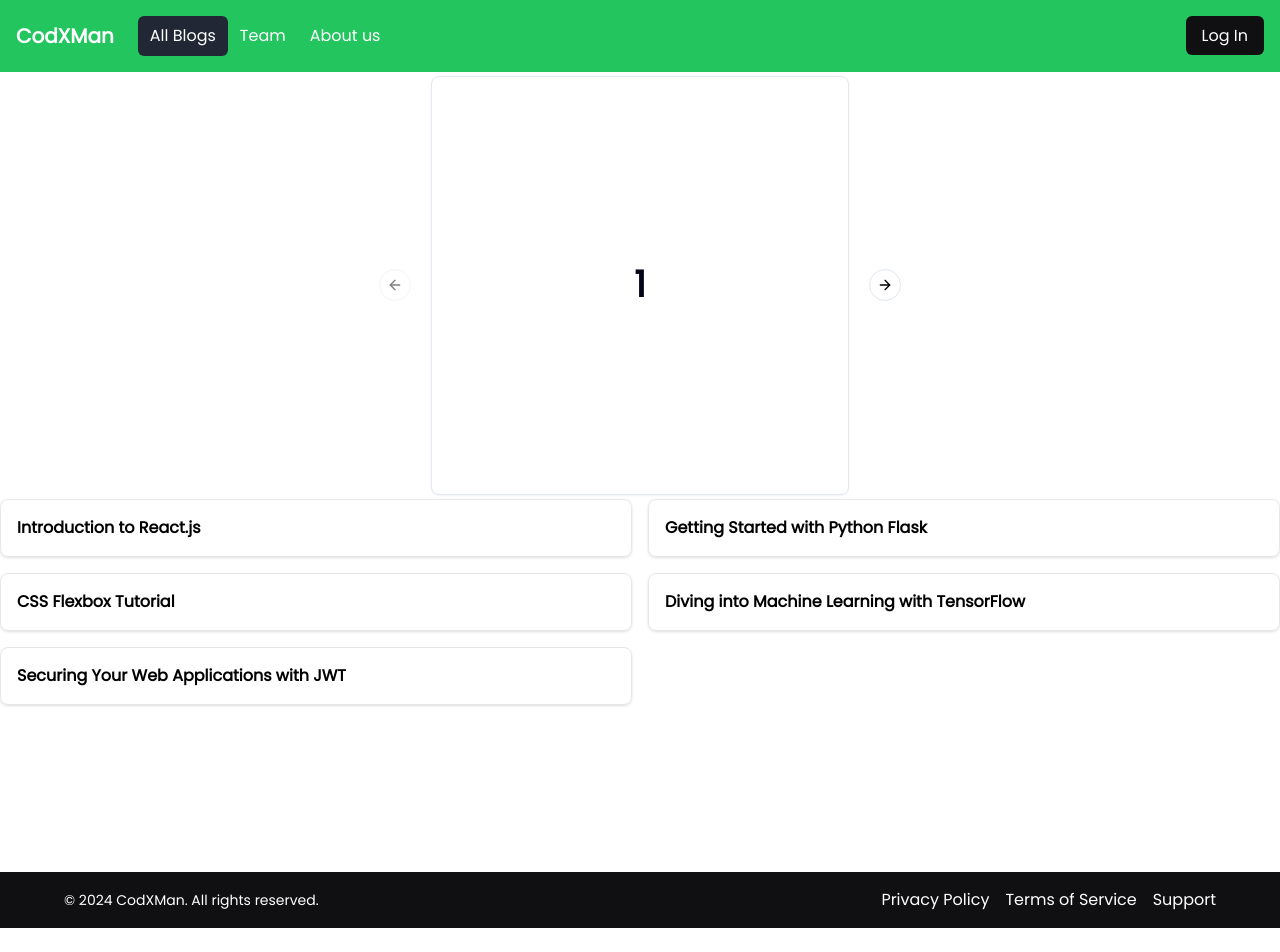
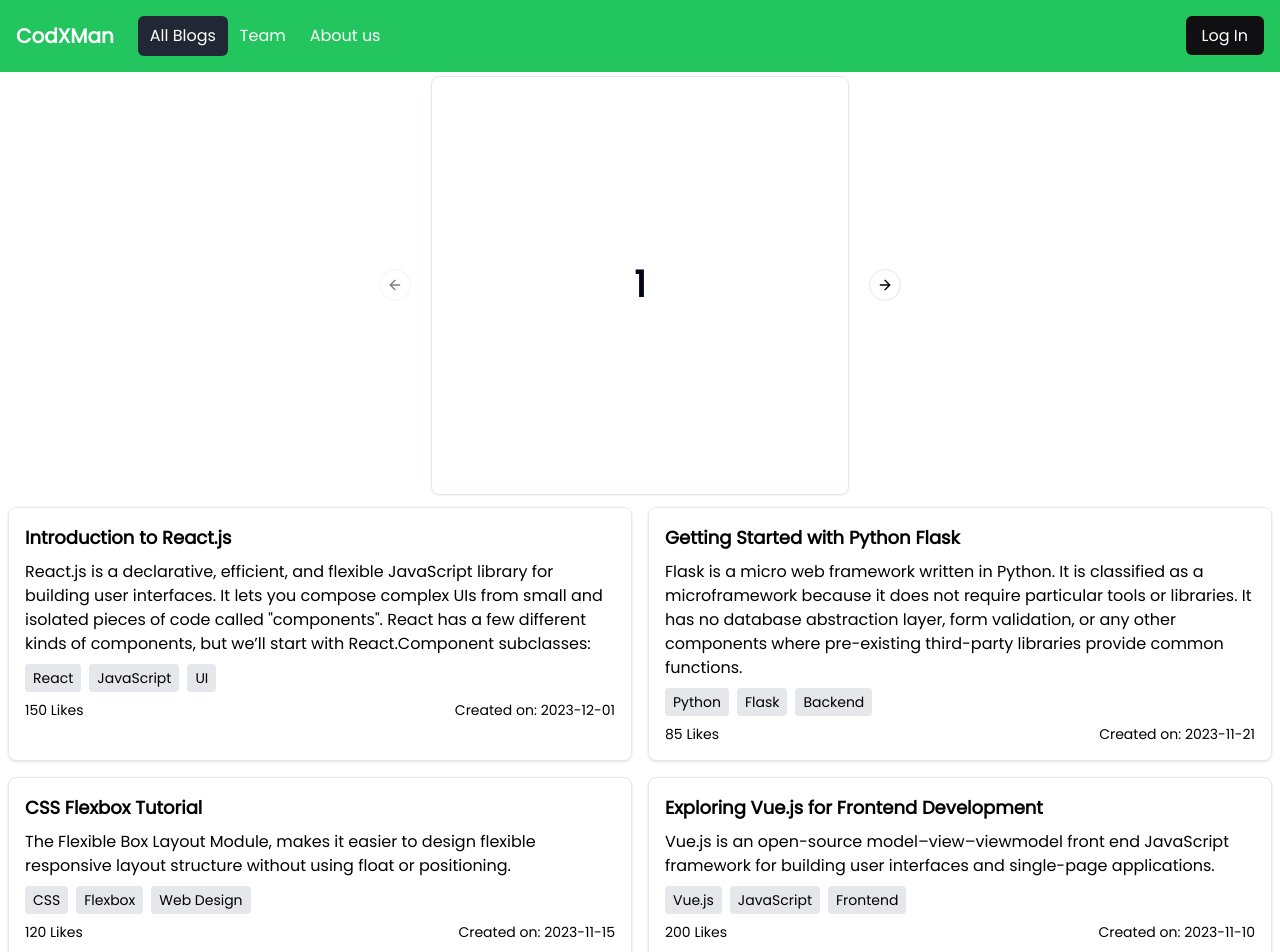
Before and after one commit to ERENxJEAGER11/Appian-blog, a React (Vite) app in the folder client/: page / in a window 1280 px wide. Shown: the top 952 px of the page. Before the commit the page ends 928 px from the top, so only its background shows below. Built offline with nearby package versions, Linux system fonts and the light colour scheme.

Commit message:
feat + style: 👌Added Home, Post Layout and style_V-1

```diff
--- a/client/src/App.jsx
+++ b/client/src/App.jsx
@@ -7,6 +7,7 @@ import Navbar from './components/Navigation/Navbar';
 import AboutUs from './components/UI/AboutUs';
 import Team from './components/UI/Team';
 import Footer from './components/Layout/Footer';
+import PostDetailPage from './components/UI/Post/PostDetailPage';
 
 export const router = createBrowserRouter([
   {
@@ -20,6 +21,7 @@ export const router = createBrowserRouter([
       },
       { path: '/about-us', element: <AboutUs /> },
       { path: '/team', element: <Team /> },
+      { path: '/post/:id', element: <PostDetailPage /> },
       { path: '/login', element: <LoginForm /> },
       { path: '/register', element: <RegisterForm /> },
     ],
--- /dev/null
+++ b/client/src/components/UI/Loader.jsx
@@ -0,0 +1,11 @@
+import React from 'react';
+
+const Loader = () => {
+  return (
+    <div className='flex justify-center items-center min-h-screen'>
+      <div className='animate-spin rounded-full h-32 w-32 border-b-2 border-primary-500'></div>
+    </div>
+  );
+};
+
+export default Loader;
--- a/client/src/components/UI/Modal.jsx
+++ b/client/src/components/UI/Modal.jsx
@@ -0,0 +1,7 @@
+import React from 'react';
+
+const Modal = () => {
+  return <div>Modal</div>;
+};
+
+export default Modal;
--- a/client/src/components/UI/Post/PostCard.jsx
+++ b/client/src/components/UI/Post/PostCard.jsx
@@ -1,9 +1,24 @@
 import React from 'react';
+import { Link } from 'react-router-dom';
 
 const PostCard = ({ data }) => {
   return (
-    <div className='p-4 border rounded-lg shadow'>
-      <h3 className='font-bold'>{data.title}</h3>
+    <div className='p-4 border rounded-lg shadow space-y-2'>
+      <Link to={`/post/${data.id}`} className='hover:text-blue-600'>
+        <h3 className='text-lg font-bold'>{data.title}</h3>
+      </Link>
+      <p>{data.content}</p>
+      <div className='flex flex-wrap gap-2'>
+        {data.tags.map((tag) => (
+          <span key={tag} className='bg-gray-200 text-sm px-2 py-1 rounded'>
+            {tag}
+          </span>
+        ))}
+      </div>
+      <div className='flex justify-between items-center text-sm'>
+        <span>{data.likes} Likes</span>
+        <span>Created on: {data.created}</span>
+      </div>
     </div>
   );
 };
--- /dev/null
+++ b/client/src/components/UI/Post/PostDetailPage.jsx
@@ -0,0 +1,86 @@
+import React, { useState, useEffect } from 'react';
+import { useParams } from 'react-router-dom';
+import { PostsData } from './PostList';
+import Loader from './../Loader';
+
+const PostDetailPage = () => {
+  const { id } = useParams();
+  const [post, setPost] = useState(null);
+  const [loading, setLoading] = useState(true);
+  const [error, setError] = useState('');
+
+  useEffect(() => {
+    try {
+      setTimeout(() => {
+        const postId = Number(id);
+        const foundPost = PostsData.find((post) => post.id === postId);
+        if (foundPost) {
+          setPost(foundPost);
+        } else {
+          setError('Post not found');
+        }
+        setLoading(false);
+      }, 1000);
+    } catch (e) {
+      setError('An error occurred while fetching the post');
+      setLoading(false);
+    }
+  }, [id]);
+
+  if (loading) {
+    return <Loader />;
+  }
+
+  if (error) {
+    return <div className='text-center'>{error}</div>;
+  }
+
+  if (!post) {
+    return <div className='text-center'>Post not found</div>;
+  }
+
+  return (
+    <div className='min-h-screen bg-dark-200 text-light-900 flex flex-col justify-center items-center px-4 py-8'>
+      <div className='max-w-2xl w-full bg-dark-300 rounded-lg shadow-md overflow-hidden'>
+        <div className='p-5'>
+          <h2 className='text-2xl font-bold text-light-900 mb-4'>
+            {post.title}
+          </h2>
+          <div className='border-b border-light-700 pb-4 mb-4'>
+            <p>{post.content}</p>
+          </div>
+          <div className='border-b border-light-700 pb-4 mb-4'>
+            <pre className='bg-dark-200 text-light-900 p-3 rounded'>
+              <code>{post.code}</code>
+            </pre>
+          </div>
+          <div className='flex'>
+            {post.images.map((image, index) => (
+              <img
+                key={index}
+                src={image}
+                alt={`Visual representation ${index + 1}`}
+                className='mb-4 pr-4'
+              />
+            ))}
+          </div>
+          <div className='flex flex-wrap gap-2'>
+            {post.tags.map((tag, index) => (
+              <span
+                key={index}
+                className='bg-primary-100 text-primary-500 px-3 py-1 rounded-full text-sm'
+              >
+                {tag}
+              </span>
+            ))}
+          </div>
+          <div className='text-sm text-light-700 mt-4'>
+            Published on: {post.date}
+          </div>
+        </div>
+      </div>
+    </div>
+  );
+};
+
+export default PostDetailPage;
--- a/client/src/components/UI/Post/PostList.jsx
+++ b/client/src/components/UI/Post/PostList.jsx
@@ -1,55 +1,131 @@
 import React from 'react';
 import PostCard from './PostCard';
 
-const PostsData = [
+export const PostsData = [
   {
+    id: 1,
     title: 'Introduction to React.js',
-    content: 'React.js is a JavaScript library for building user interfaces...',
-    code: 'function App() {\n  return <div>Hello, React!</div>;\n}',
-    images: ['react_logo.png', 'react_component.png'],
-    tags: ['React', 'JavaScript', 'Web Development'],
+    content:
+      'React.js is a declarative, efficient, and flexible JavaScript library for building user interfaces. It lets you compose complex UIs from small and isolated pieces of code called "components". React has a few different kinds of components, but we’ll start with React.Component subclasses:',
+    code: `class Welcome extends React.Component {
+  render() {
+    return <h1>Hello, {this.props.name}</h1>;
+  }
+}`,
+    images: [
+      'https://picsum.photos/200/300?random=1',
+      'https://picsum.photos/200/300?random=1',
+    ],
+    tags: ['React', 'JavaScript', 'UI'],
     date: '2024-01-26',
+    likes: 150,
+    created: '2023-12-01',
   },
   {
+    id: 2,
     title: 'Getting Started with Python Flask',
-    content: 'Flask is a lightweight web application framework for Python...',
-    code: "from flask import Flask\napp = Flask(__name__)\n\n@app.route('/')\ndef hello():\n    return 'Hello, Flask!'",
-    images: ['flask_logo.png', 'flask_app.png'],
-    tags: ['Python', 'Flask', 'Web Development'],
+    content:
+      'Flask is a micro web framework written in Python. It is classified as a microframework because it does not require particular tools or libraries. It has no database abstraction layer, form validation, or any other components where pre-existing third-party libraries provide common functions.',
+    code: `from flask import Flask
+app = Flask(__name__)
+
+@app.route('/')
+def hello_world():
+    return 'Hello, World!'`,
+    images: [
+      'https://picsum.photos/200/300?random=1',
+      'https://picsum.photos/200/300?random=1',
+    ],
+    tags: ['Python', 'Flask', 'Backend'],
     date: '2024-01-25',
+    likes: 85,
+    created: '2023-11-21',
   },
   {
+    id: 3,
     title: 'CSS Flexbox Tutorial',
     content:
-      'Flexbox is a layout model in CSS that allows you to design complex layouts more efficiently...',
-    code: '.container {\n  display: flex;\n  justify-content: space-between;\n  align-items: center;\n}',
-    images: ['css_flexbox.png', 'flexbox_example.png'],
-    tags: ['CSS', 'Web Development'],
+      'The Flexible Box Layout Module, makes it easier to design flexible responsive layout structure without using float or positioning.',
+    code: `.container {
+  display: flex;
+  justify-content: space-between;
+  align-items: center;
+}`,
+    images: [
+      'https://picsum.photos/200/300?random=1',
+      'https://picsum.photos/200/300?random=1',
+    ],
+    tags: ['CSS', 'Flexbox', 'Web Design'],
     date: '2024-01-24',
+    likes: 120,
+    created: '2023-11-15',
   },
   {
-    title: 'Diving into Machine Learning with TensorFlow',
+    id: 4,
+    title: 'Exploring Vue.js for Frontend Development',
     content:
-      'TensorFlow is an open-source machine learning framework developed by Google...',
-    code: "import tensorflow as tf\n\nmodel = tf.keras.Sequential([...])\nmodel.compile(optimizer='adam', loss='sparse_categorical_crossentropy', metrics=['accuracy'])",
-    images: ['tensorflow_logo.png', 'machine_learning.png'],
-    tags: ['Machine Learning', 'TensorFlow'],
+      'Vue.js is an open-source model–view–viewmodel front end JavaScript framework for building user interfaces and single-page applications.',
+    code: `new Vue({
+  el: '#app',
+  data: {
+    message: 'Hello Vue!'
+  }
+})`,
+    images: [
+      'https://picsum.photos/200/300?random=1',
+      'https://picsum.photos/200/300?random=1',
+    ],
+    tags: ['Vue.js', 'JavaScript', 'Frontend'],
     date: '2024-01-23',
+    likes: 200,
+    created: '2023-11-10',
   },
   {
-    title: 'Securing Your Web Applications with JWT',
+    id: 5,
+    title: 'Understanding Angular Framework',
     content:
-      'JSON Web Tokens (JWT) provide a secure way to transmit information between parties...',
-    code: "// Generate a JWT token\nconst token = jwt.sign({ user_id: 123 }, 'secret_key', { expiresIn: '1h' });",
-    images: ['jwt_security.png', 'web_security.jpg'],
-    tags: ['Security', 'Web Development'],
+      'Angular is a platform and framework for building single-page client applications using HTML and TypeScript. Angular is written in TypeScript. It implements core and optional functionality as a set of TypeScript libraries that you import into your applications.',
+    code: `import { Component } from '@angular/core';
+
+@Component({
+  selector: 'my-app',
+  template: '<h1>Hello {{name}}</h1>'
+})
+export class AppComponent  { name = 'Angular'; }`,
+    images: [
+      'https://picsum.photos/200/300?random=1',
+      'https://picsum.photos/200/300?random=1',
+    ],
+    tags: ['Angular', 'TypeScript', 'SPA'],
     date: '2024-01-22',
+    likes: 180,
+    created: '2023-11-05',
+  },
+  {
+    id: 6,
+    title: 'Getting into Node.js',
+    content:
+      'Node.js is an open-source, cross-platform, back-end JavaScript runtime environment that runs on the V8 engine and executes JavaScript code outside a web browser.',
+    code: `const http = require('http');
+
+http.createServer((request, response) => {
+  response.writeHead(200, {'Content-Type': 'text/plain'});
+  response.end('Hello, Node.js');
+}).listen(3000);`,
+    images: [
+      'https://picsum.photos/200/300?random=1',
+      'https://picsum.photos/200/300?random=1',
+    ],
+    tags: ['Node.js', 'JavaScript', 'Server'],
+    date: '2024-01-21',
+    likes: 165,
+    created: '2023-11-01',
   },
 ];
 
 const PostList = () => {
   return (
-    <div className='grid grid-cols-1 md:grid-cols-2 gap-4'>
+    <div className='grid grid-cols-1 md:grid-cols-2 gap-4 p-2'>
       {PostsData.map((Post, index) => (
         <PostCard key={index} data={Post} />
       ))}
```
